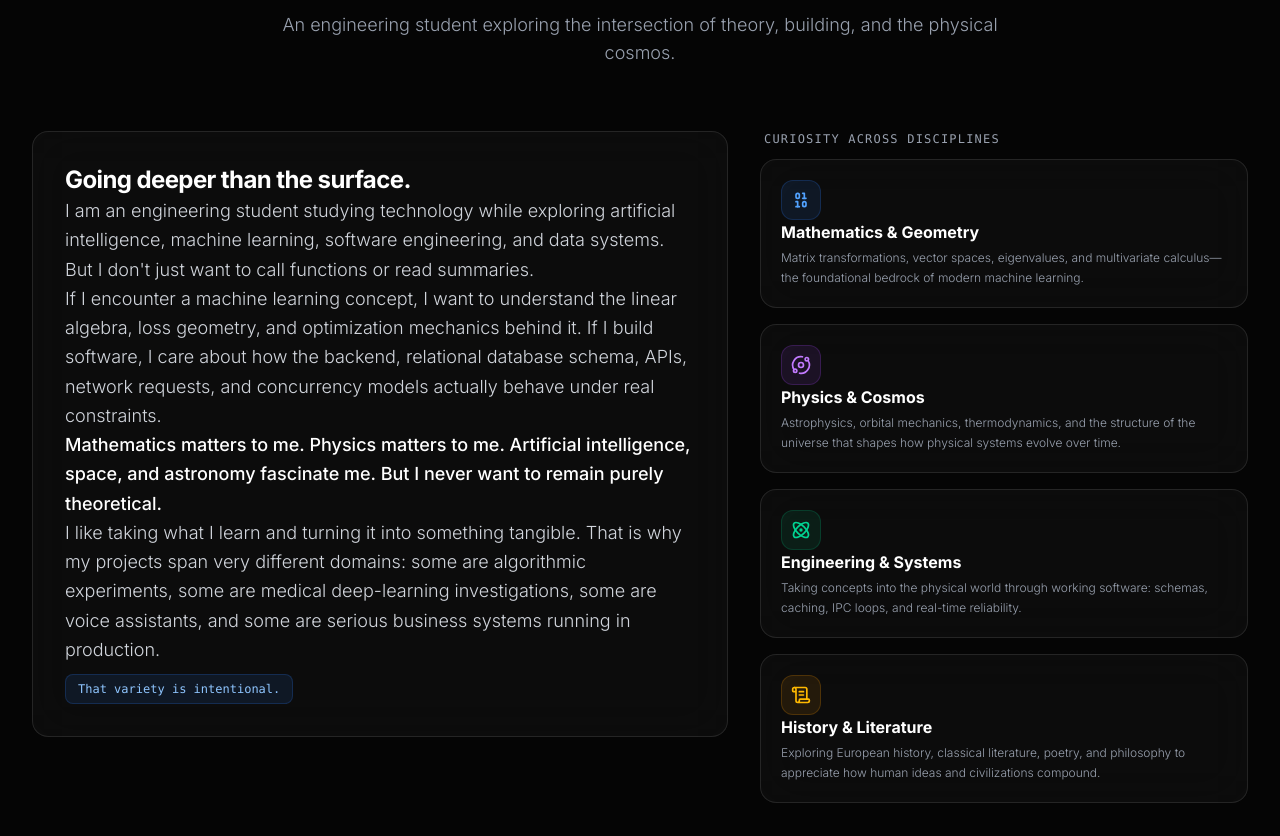
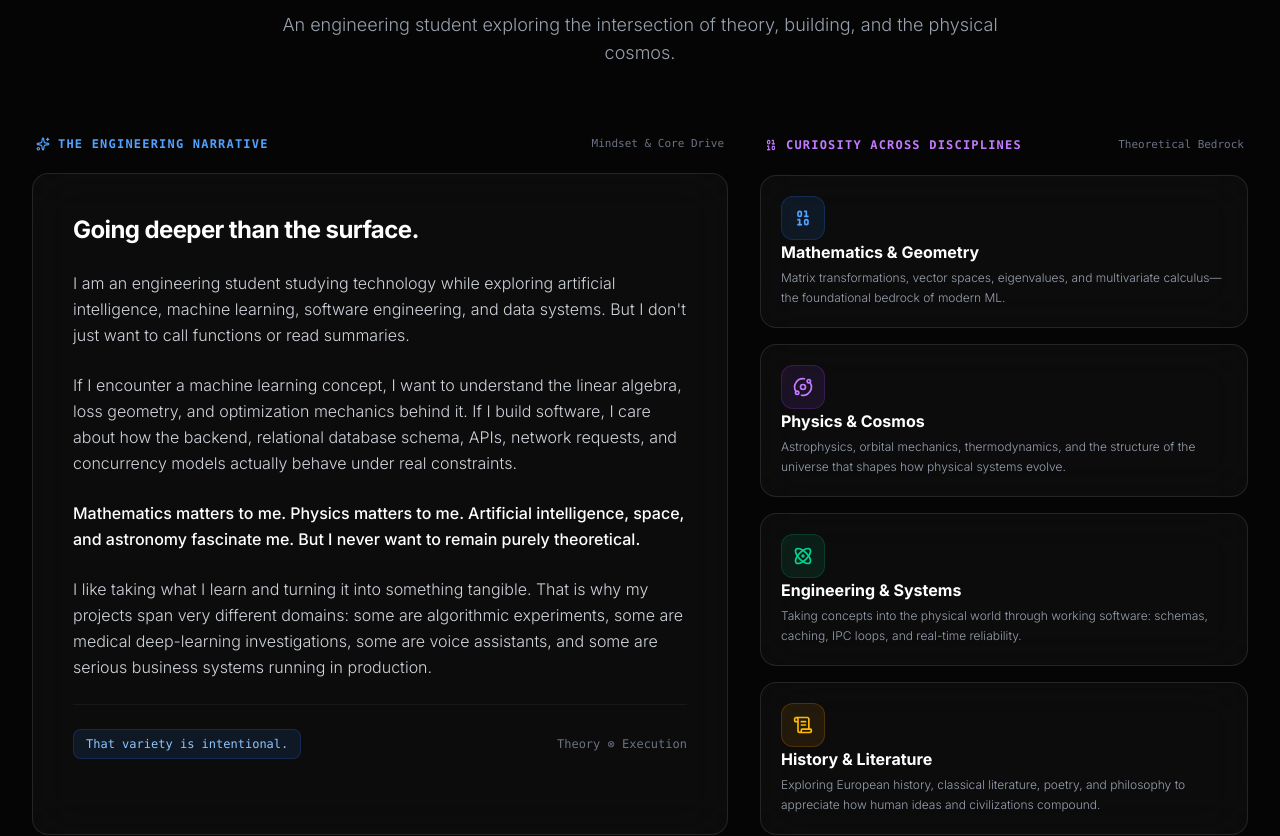
Before and after one commit to dheeraj-srma/Portfolio-Website, a Next.js app: page / in a window 1280 px wide. Shown: the part 927-1763 px from the top of the page. Built offline with nearby package versions, Linux system fonts and the light colour scheme; no server answers.

Commit message:
Created Build V2.1

```diff
--- a/components/sections/AboutSection.tsx
+++ b/components/sections/AboutSection.tsx
@@ -40,11 +40,21 @@ export function AboutSection() {
         </motion.p>
       </div>
 
-      {/* Main Narrative & Philosophical Breadth */}
-      <div className="grid grid-cols-1 lg:grid-cols-12 gap-8 items-start">
-        {/* Left Column: The Genuine Story */}
-        <div className="lg:col-span-7 space-y-6 text-gray-300 font-light leading-relaxed text-base sm:text-lg">
-          <SpotlightCard className="p-8 space-y-6">
+      {/* Synchronized Parallel Two-Panel Grid (Starts and Ends at Same Vertical Level) */}
+      <div className="grid grid-cols-1 lg:grid-cols-12 gap-8 items-stretch">
+        {/* Left Column (7 cols): The Genuine Story (Starts and ends at identical vertical bounds) */}
+        <div className="lg:col-span-7 flex flex-col h-full">
+          {/* Synchronized Top Header */}
+          <div className="h-7 flex items-center justify-between px-1 mb-4">
+            <span className="text-xs font-mono uppercase tracking-widest text-blue-400 font-semibold flex items-center gap-2">
+              <Sparkles size={14} />
+              The Engineering Narrative
+            </span>
+            <span className="text-[11px] font-mono text-gray-500">Mindset & Core Drive</span>
+          </div>
+
+          <SpotlightCard className="h-full p-8 sm:p-10 flex flex-col justify-between border border-white/10">
+            <div className="space-y-6 text-gray-300 font-light leading-relaxed text-sm sm:text-base">
               <h3 className="text-2xl font-bold text-white tracking-tight">
                 Going deeper than the surface.
               </h3>
@@ -69,62 +79,74 @@ export function AboutSection() {
                 investigations, some are voice assistants, and some are serious business systems running in
                 production.
               </p>
-            <div className="pt-2">
-              <span className="inline-block px-3 py-1.5 rounded-lg bg-blue-500/10 border border-blue-500/20 text-blue-300 font-mono text-xs">
+            </div>
+
+            <div className="pt-6 mt-6 border-t border-white/5 flex items-center justify-between">
+              <span className="inline-block px-3 py-1.5 rounded-lg bg-blue-500/10 border border-blue-500/20 text-blue-300 font-mono text-xs font-medium">
                 That variety is intentional.
+              </span>
+              <span className="text-xs font-mono text-gray-500">
+                Theory ⊗ Execution
               </span>
             </div>
           </SpotlightCard>
         </div>
 
-        {/* Right Column: Intellectual Curiosity & Cross-Disciplinary Pillars */}
-        <div className="lg:col-span-5 space-y-4">
-          <div className="text-xs font-mono uppercase tracking-widest text-gray-400 mb-3 px-1">
+        {/* Right Column (5 cols): Intellectual Curiosity (4 cards evenly stretching to full height) */}
+        <div className="lg:col-span-5 flex flex-col h-full">
+          {/* Synchronized Top Header */}
+          <div className="h-7 flex items-center justify-between px-1 mb-4">
+            <span className="text-xs font-mono uppercase tracking-widest text-purple-400 font-semibold flex items-center gap-2">
+              <Binary size={14} />
               Curiosity Across Disciplines
+            </span>
+            <span className="text-[11px] font-mono text-gray-500">Theoretical Bedrock</span>
           </div>
 
-          <SpotlightCard className="p-5 flex items-start gap-4">
-            <div className="h-10 w-10 rounded-xl bg-blue-500/10 border border-blue-500/20 text-blue-400 flex items-center justify-center shrink-0">
+          {/* 4 Rows Grid evenly stretching to full height */}
+          <div className="flex-1 grid grid-cols-1 grid-rows-4 gap-4">
+            <SpotlightCard className="h-full p-4.5 sm:p-5 flex items-center gap-4 border border-white/10">
+              <div className="h-11 w-11 rounded-xl bg-blue-500/10 border border-blue-500/20 text-blue-400 flex items-center justify-center shrink-0">
                 <Binary size={20} />
               </div>
               <div className="space-y-1">
-              <h4 className="text-base font-bold text-white">Mathematics & Geometry</h4>
+                <h4 className="text-sm sm:text-base font-bold text-white">Mathematics & Geometry</h4>
                 <p className="text-xs text-gray-400 leading-relaxed font-light">
-                Matrix transformations, vector spaces, eigenvalues, and multivariate calculus—the foundational bedrock of modern machine learning.
+                  Matrix transformations, vector spaces, eigenvalues, and multivariate calculus—the foundational bedrock of modern ML.
                 </p>
               </div>
             </SpotlightCard>
 
-          <SpotlightCard className="p-5 flex items-start gap-4">
-            <div className="h-10 w-10 rounded-xl bg-purple-500/10 border border-purple-500/20 text-purple-400 flex items-center justify-center shrink-0">
+            <SpotlightCard className="h-full p-4.5 sm:p-5 flex items-center gap-4 border border-white/10">
+              <div className="h-11 w-11 rounded-xl bg-purple-500/10 border border-purple-500/20 text-purple-400 flex items-center justify-center shrink-0">
                 <Orbit size={20} />
               </div>
               <div className="space-y-1">
-              <h4 className="text-base font-bold text-white">Physics & Cosmos</h4>
+                <h4 className="text-sm sm:text-base font-bold text-white">Physics & Cosmos</h4>
                 <p className="text-xs text-gray-400 leading-relaxed font-light">
-                Astrophysics, orbital mechanics, thermodynamics, and the structure of the universe that shapes how physical systems evolve over time.
+                  Astrophysics, orbital mechanics, thermodynamics, and the structure of the universe that shapes how physical systems evolve.
                 </p>
               </div>
             </SpotlightCard>
 
-          <SpotlightCard className="p-5 flex items-start gap-4">
-            <div className="h-10 w-10 rounded-xl bg-emerald-500/10 border border-emerald-500/20 text-emerald-400 flex items-center justify-center shrink-0">
+            <SpotlightCard className="h-full p-4.5 sm:p-5 flex items-center gap-4 border border-white/10">
+              <div className="h-11 w-11 rounded-xl bg-emerald-500/10 border border-emerald-500/20 text-emerald-400 flex items-center justify-center shrink-0">
                 <Atom size={20} />
               </div>
               <div className="space-y-1">
-              <h4 className="text-base font-bold text-white">Engineering & Systems</h4>
+                <h4 className="text-sm sm:text-base font-bold text-white">Engineering & Systems</h4>
                 <p className="text-xs text-gray-400 leading-relaxed font-light">
                   Taking concepts into the physical world through working software: schemas, caching, IPC loops, and real-time reliability.
                 </p>
               </div>
             </SpotlightCard>
 
-          <SpotlightCard className="p-5 flex items-start gap-4">
-            <div className="h-10 w-10 rounded-xl bg-amber-500/10 border border-amber-500/20 text-amber-400 flex items-center justify-center shrink-0">
+            <SpotlightCard className="h-full p-4.5 sm:p-5 flex items-center gap-4 border border-white/10">
+              <div className="h-11 w-11 rounded-xl bg-amber-500/10 border border-amber-500/20 text-amber-400 flex items-center justify-center shrink-0">
                 <ScrollText size={20} />
               </div>
               <div className="space-y-1">
-              <h4 className="text-base font-bold text-white">History & Literature</h4>
+                <h4 className="text-sm sm:text-base font-bold text-white">History & Literature</h4>
                 <p className="text-xs text-gray-400 leading-relaxed font-light">
                   Exploring European history, classical literature, poetry, and philosophy to appreciate how human ideas and civilizations compound.
                 </p>
@@ -132,6 +154,7 @@ export function AboutSection() {
             </SpotlightCard>
           </div>
         </div>
+      </div>
     </section>
   );
 }
--- a/components/sections/PhilosophySection.tsx
+++ b/components/sections/PhilosophySection.tsx
@@ -46,8 +46,8 @@ export function PhilosophySection() {
 
       {/* Interactive Philosophy Station Grid */}
       <div className="grid grid-cols-1 lg:grid-cols-12 gap-8 items-stretch">
-        {/* Left Side (5 cols): List of 5 Tenets */}
-        <div className="lg:col-span-5 space-y-3">
+        {/* Left Side (5 cols): List of 5 Tenets evenly stretched */}
+        <div className="lg:col-span-5 flex flex-col justify-between h-full gap-3">
           {ENGINEERING_PHILOSOPHY.map((tenet) => {
             const isSelected = tenet.id === selectedId;
             return (
@@ -93,7 +93,7 @@ export function PhilosophySection() {
         </div>
 
         {/* Right Side (7 cols): Deep-Dive Exploration Card */}
-        <div className="lg:col-span-7">
+        <div className="lg:col-span-7 flex flex-col h-full">
           <AnimatePresence mode="wait">
             <motion.div
               key={activeTenet.id}
```
Also changed, not shown: components/sections/ContactSection.tsx (+30 -20 lines), components/sections/CurrentlyBuildingSection.tsx (+25 -13 lines), components/sections/GitHubSection.tsx (+29 -17 lines). Lines whose indentation alone changed are shown as unchanged.
